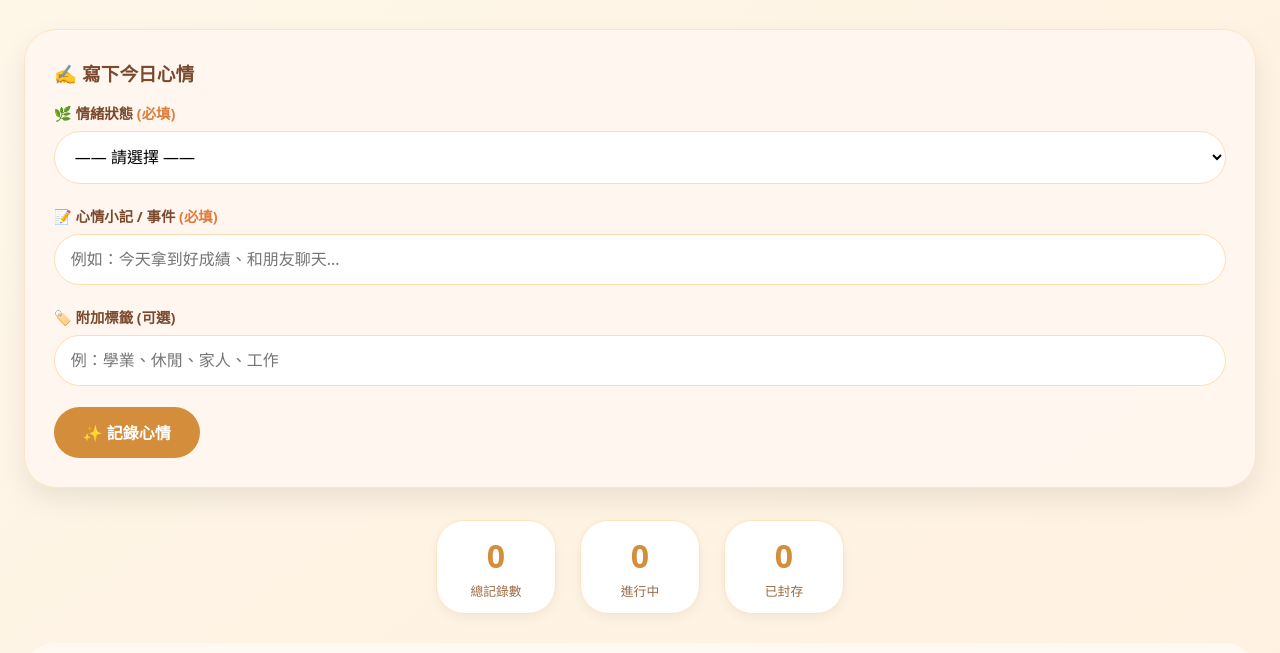
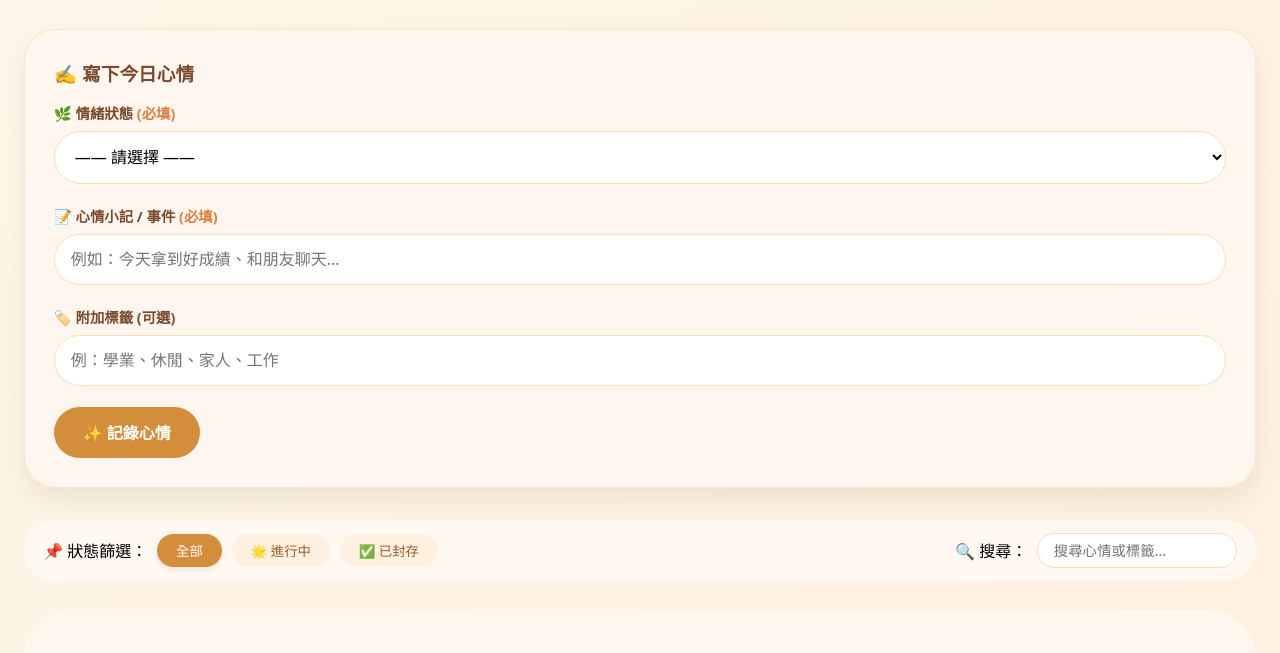
Before and after one commit to people1029/202605222222, a plain HTML site: page index.html in a window 1280 px wide. Shown: the part 127-780 px from the top of the page. Drawn offline with Linux system fonts and the light colour scheme; no server answers.

Commit message:
Update index.html

```diff
--- a/index.html
+++ b/index.html
@@ -88,34 +88,6 @@
         .btn:hover {
             background: #b46a2a;
             transform: translateY(-2px);
-        }
-
-        /* 統計摘要樣式 */
-        .stats-bar {
-            display: flex;
-            gap: 1.5rem;
-            justify-content: center;
-            margin-bottom: 1.8rem;
-            flex-wrap: wrap;
-        }
-        .stat-card {
-            background: white;
-            border-radius: 28px;
-            padding: 0.8rem 1.8rem;
-            text-align: center;
-            box-shadow: 0 4px 12px rgba(0,0,0,0.05);
-            min-width: 120px;
-            border: 1px solid #ffe3c2;
-        }
-        .stat-number {
-            font-size: 2rem;
-            font-weight: 700;
-            color: #d48d3b;
-        }
-        .stat-label {
-            font-size: 0.8rem;
-            color: #9b6a42;
-            margin-top: 0.3rem;
         }
 
         .filter-bar {
@@ -302,22 +274,6 @@
         </form>
     </div>
 
-    <!-- 統計摘要區域 -->
-    <div class="stats-bar" id="statsBar">
-        <div class="stat-card">
-            <div class="stat-number" id="totalCount">0</div>
-            <div class="stat-label">總記錄數</div>
-        </div>
-        <div class="stat-card">
-            <div class="stat-number" id="activeCount">0</div>
-            <div class="stat-label">進行中</div>
-        </div>
-        <div class="stat-card">
-            <div class="stat-number" id="doneCount">0</div>
-            <div class="stat-label">已封存</div>
-        </div>
-    </div>
-
     <!-- 篩選列：狀態篩選 + 搜尋框 -->
     <div class="filter-bar">
         <div class="filter-group">
@@ -338,10 +294,21 @@
 
 <script>
     // ======================= DATA CONTRACT =======================
+    // 每筆 record 欄位定義與用途:
+    // {
+    //   id: 唯一識別碼 (字串) -> 用於更新/刪除識別
+    //   createdAt: ISO 日期字串 (new Date().toISOString()) -> 記錄建立時間
+    //   status: 'active' 或 'done' (預設 'active') -> 控制完成狀態
+    //   mood: 情緒 (對應 XXX_FIELD_1) 必填 -> 使用者的情緒選擇
+    //   content: 心情小記 (對應 XXX_FIELD_2) 必填 -> 主要文字內容
+    //   tag: 附加標籤 (對應 XXX_FIELD_3) 可選 -> 分類輔助
+    // }
+    // ================================================================
+
     const STORAGE_KEY = 'records';
     let records = [];
     let currentStatusFilter = 'all';
-    let searchKeyword = '';
+    let searchKeyword = '';  // 新增：搜尋關鍵字
 
     // DOM 元素
     const form = document.getElementById('entryForm');
@@ -349,12 +316,7 @@
     const contentField = document.getElementById('contentInput');
     const tagField = document.getElementById('tagInput');
     const container = document.getElementById('listContainer');
-    const searchInput = document.getElementById('searchInput');
-
-    // 統計摘要元素
-    const totalCountSpan = document.getElementById('totalCount');
-    const activeCountSpan = document.getElementById('activeCount');
-    const doneCountSpan = document.getElementById('doneCount');
+    const searchInput = document.getElementById('searchInput'); // 新增
 
     // ---------- 輔助函數 ----------
     function generateId() {
@@ -378,7 +340,6 @@
     function saveData(record) {
         records.unshift(record);
         persistToLocal();
-        updateStats();  // 更新統計
         const filtered = getFilteredRecords();
         renderList(filtered);
     }
@@ -406,7 +367,6 @@
         } else {
             records = [];
         }
-        updateStats();  // 更新統計
         return records;
     }
 
@@ -415,13 +375,8 @@
         if (index !== -1) {
             records[index] = { ...records[index], ...changes };
             persistToLocal();
-            updateStats();  // 更新統計
             const filtered = getFilteredRecords();
             renderList(filtered);
-            // 同步到 Sheet（如果已接入）
-            if (typeof syncToSheet === 'function') {
-                syncToSheet({ action: "update", id: id, changes: { Status: changes.status } });
-            }
         }
     }
 
@@ -430,16 +385,23 @@
         if (target) {
             const newStatus = target.status === 'active' ? 'done' : 'active';
             updateRecord(id, { status: newStatus });
+            // 同步到 Sheet（如果已接入）
+            if (typeof syncToSheet === 'function') {
+                syncToSheet({ action: "update", id: id, changes: { Status: newStatus } });
+            }
         }
     }
 
+    // 修改：加入搜尋過濾
     function getFilteredRecords() {
         let filtered = [...records];
+        // status filter
         if (currentStatusFilter === 'active') {
             filtered = filtered.filter(r => r.status === 'active');
         } else if (currentStatusFilter === 'done') {
             filtered = filtered.filter(r => r.status === 'done');
         }
+        // search keyword filter (比對 content 和 tag)
         if (searchKeyword.trim() !== '') {
             const kw = searchKeyword.trim().toLowerCase();
             filtered = filtered.filter(r =>
@@ -448,16 +410,6 @@
             );
         }
         return filtered;
-    }
-
-    // 更新統計摘要
-    function updateStats() {
-        const total = records.length;
-        const active = records.filter(r => r.status === 'active').length;
-        const done = records.filter(r => r.status === 'done').length;
-        if (totalCountSpan) totalCountSpan.textContent = total;
-        if (activeCountSpan) activeCountSpan.textContent = active;
-        if (doneCountSpan) doneCountSpan.textContent = done;
     }
 
     function formatDate(isoString) {
@@ -596,6 +548,7 @@
         });
     }
 
+    // 新增：綁定搜尋框事件
     function bindSearchEvent() {
         if (!searchInput) return;
         searchInput.addEventListener('input', (e) => {
@@ -605,7 +558,7 @@
         });
     }
 
-    // ---------- 後端同步函數 ----------
+    // ---------- 後端同步函數 (保持與你的 Apps Script 相容) ----------
     const APPS_SCRIPT_URL = "https://script.google.com/macros/s/AKfycbzcM8Vgn13JQYTjkrr6PuZdxWy8DPBSSN4JAlPVI-YC3iXg_btvrCLn3Dy4Sr2ZCQuKnw/exec";
 
     async function syncToSheet(payload) {
@@ -659,9 +612,8 @@
             loadData();
             console.log("網路失敗，使用 localStorage 快取");
         }
-        updateStats();  // 確保統計顯示
         bindFilterEvents();
-        bindSearchEvent();
+        bindSearchEvent();  // 新增
         const filtered = getFilteredRecords();
         renderList(filtered);
         form.addEventListener('submit', handleFormSubmit);
```
